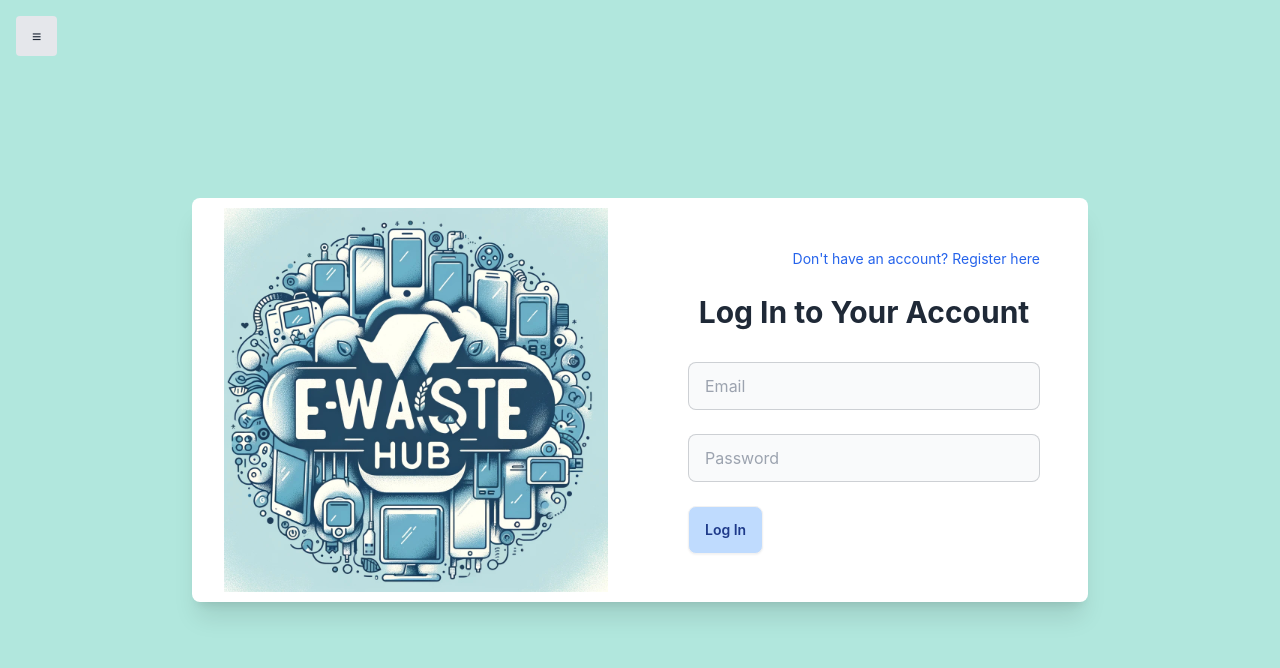
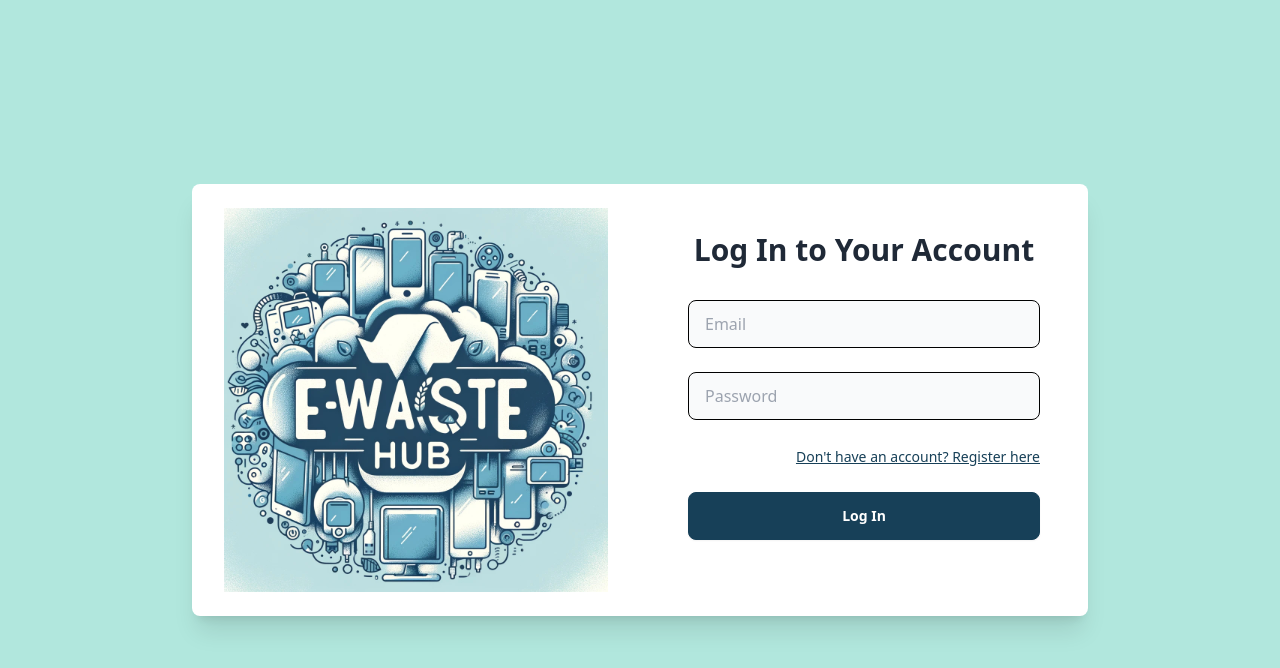
Before and after one commit to ranirp1/MSc_COM6103_Team-Software-Project-, a React (Create React App) app in the folder client/: page /login in a window 1280 px wide. Shown: the top 668 px of the page. Built offline with nearby package versions, Linux system fonts and the light colour scheme.

Commit message:
Refactor App component and login page layout

```diff
--- a/client/src/App.tsx
+++ b/client/src/App.tsx
@@ -2,12 +2,13 @@ import { BrowserRouter, Route, Routes } from "react-router-dom";
 import "./App.css";
 import AboutPage from "./pages/about/AboutPage";
 import LandingPage from "./pages/landing/LandingPage";
+import LoginPage from "./pages/login/LoginPage";
 import RegistrationPage from "./pages/registration/RegistrationPage";
-import LoginPage from "./pages/login/LoginPage";
 
 
 function App() {
   return (
+    <html data-theme="mytheme">
       <BrowserRouter>
         <Routes>
           <Route path="/" element={<LandingPage />} />
@@ -16,6 +17,7 @@ function App() {
           <Route path="/login" element={<LoginPage />} />
         </Routes>
       </BrowserRouter>
+    </html>
   );
 }
 
--- a/client/src/pages/login/LoginPage.tsx
+++ b/client/src/pages/login/LoginPage.tsx
@@ -1,32 +1,50 @@
-import React from "react";
-import Navigation from "../../Navigation";
 import EWasteHubImage from "../../assets/EWasteHub.jpg";
 
 const LoginPage = () => {
   return (
-        <div className="min-h-screen flex flex-col" style={{ backgroundColor: 'hsl(169, 52%, 80%)' }}>
-            <Navigation backgroundColor="hsl(169, 52%, 80%)" />
+    <div
+      className="min-h-screen flex flex-col"
+      style={{ backgroundColor: "hsl(169, 52%, 80%)" }}
+    >
       <div className="flex-grow flex justify-center items-center">
-                <div className="max-w-4xl w-full bg-white rounded-lg shadow-xl overflow-hidden flex lg:flex-row flex-col-reverse">
+        <div className="max-w-4xl w-full bg-white rounded-lg shadow-xl overflow-hidden flex lg:flex-row flex-col-reverse animate-fade-in">
           {/* Image Section */}
-                    <div className="lg:w-1/2 flex justify-center items-center">
-                        <div className="h-96 w-full bg-cover bg-no-repeat bg-center" style={{ backgroundImage: `url(${EWasteHubImage})`, backgroundSize: 'contain', backgroundPosition: 'center' }}></div>
+          <div className="lg:w-1/2 flex justify-center items-center my-6">
+            <div
+              className="h-96 w-full bg-cover bg-no-repeat bg-center"
+              style={{
+                backgroundImage: `url(${EWasteHubImage})`,
+                backgroundSize: "contain",
+                backgroundPosition: "center",
+              }}
+            ></div>
           </div>
           {/* Form Section */}
           <div className="lg:w-1/2 p-8 sm:p-12">
+            <h2 className="text-3xl font-bold text-gray-800 mb-8 text-center">
+              Log In to Your Account
+            </h2>
+            <form className="space-y-6">
+              <input
+                type="email"
+                placeholder="Email"
+                className="input input-bordered w-full bg-gray-50"
+              />
+              <input
+                type="password"
+                placeholder="Password"
+                className="input input-bordered w-full bg-gray-50"
+              />
               {/* Create Account Hyperlink */}
               <div className="text-right mb-6">
-                            <a href="/register" className="text-sm text-blue-600 hover:underline">Don't have an account? Register here</a>
+                <a href="/register" className="text-sm text-primary link">
+                  Don't have an account? Register here
+                </a>
               </div>
+              {/* Action Buttons */}
 
-                        <h2 className="text-3xl font-bold text-gray-800 mb-8 text-center">Log In to Your Account</h2>
-                        <form className="space-y-6">
-                            <input type="email" placeholder="Email" className="input input-bordered w-full bg-gray-50" />
-                            <input type="password" placeholder="Password" className="input input-bordered w-full bg-gray-50" />
-
-                            {/* Action Buttons */}
-                            <div className="flex flex-col sm:flex-row sm:justify-between mt-6">
-                                <button className="btn bg-blue-200 hover:bg-blue-300 text-blue-900 w-full sm:w-auto">Log In</button>
+              <div className="flex flex-col">
+                <button className="btn btn-primary flex">Log In</button>
               </div>
             </form>
           </div>
--- a/client/src/pages/registration/RegistrationPage.tsx
+++ b/client/src/pages/registration/RegistrationPage.tsx
@@ -1,4 +1,3 @@
-import React from "react";
 import Navigation from "../../Navigation";
 import EWasteHubImage from "../../assets/EWasteHub.jpg";
 
--- a/client/tailwind.config.js
+++ b/client/tailwind.config.js
@@ -2,7 +2,34 @@
 module.exports = {
   content: ["./src/**/*.{js,jsx,ts,tsx}"],
   theme: {
-    extend: {},
+    extend: {
+      animation: {
+        "fade-in": "fadeIn 1s ease-out",
+        "fade-out": "fadeOut 1s ease-in",
+      },
+      keyframes: {
+        fadeIn: {
+          "0%": { opacity: "0" },
+          "100%": { opacity: "1" },
+        },
+        fadeOut: {
+          "0%": { opacity: "1" },
+          "100%": { opacity: "0" },
+        },
+      },
+    },
   },
   plugins: [require("daisyui")],
+  daisyui: {
+    themes: [
+      {
+        mytheme: {
+          primary: "#174058",
+          "primary-content": "#ffffff",
+        },
+      },
+      "dark",
+      "cupcake",
+    ],
+  },
 };
```
Lines whose indentation alone changed are shown as unchanged.
